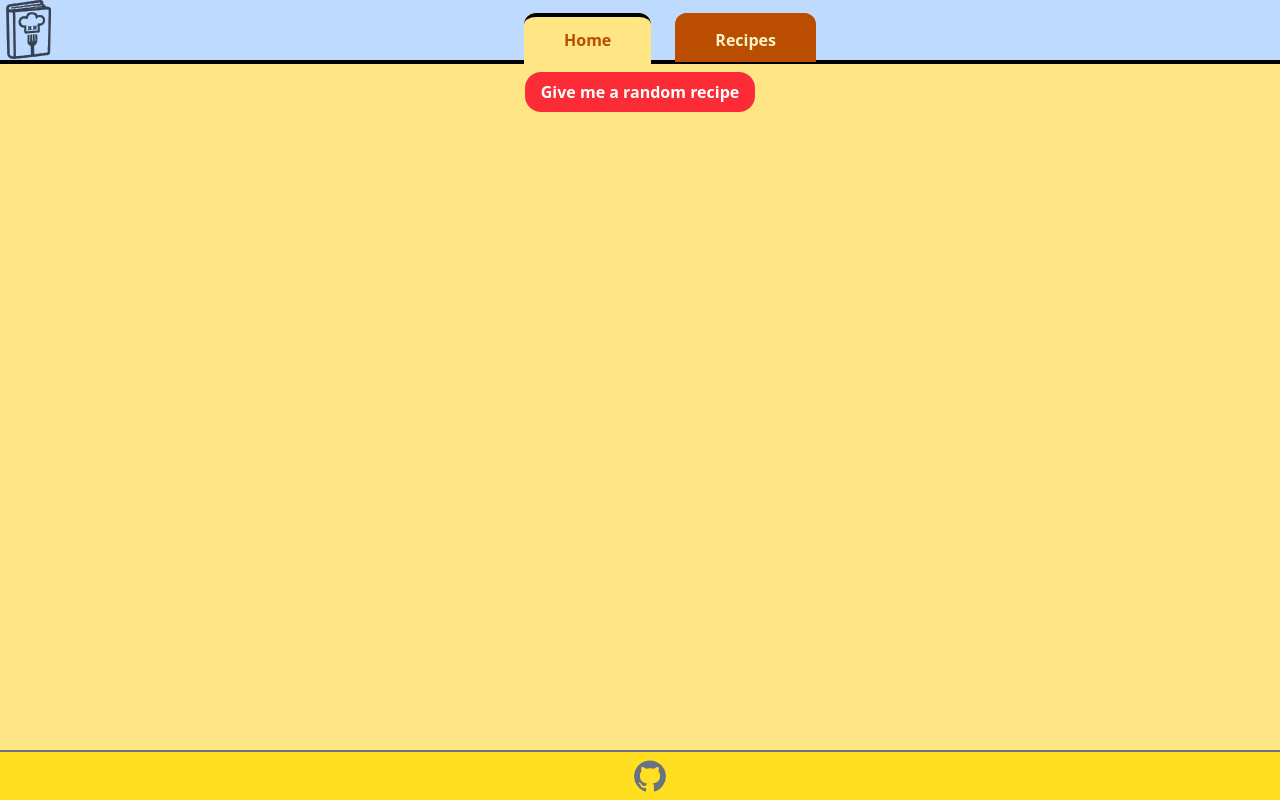
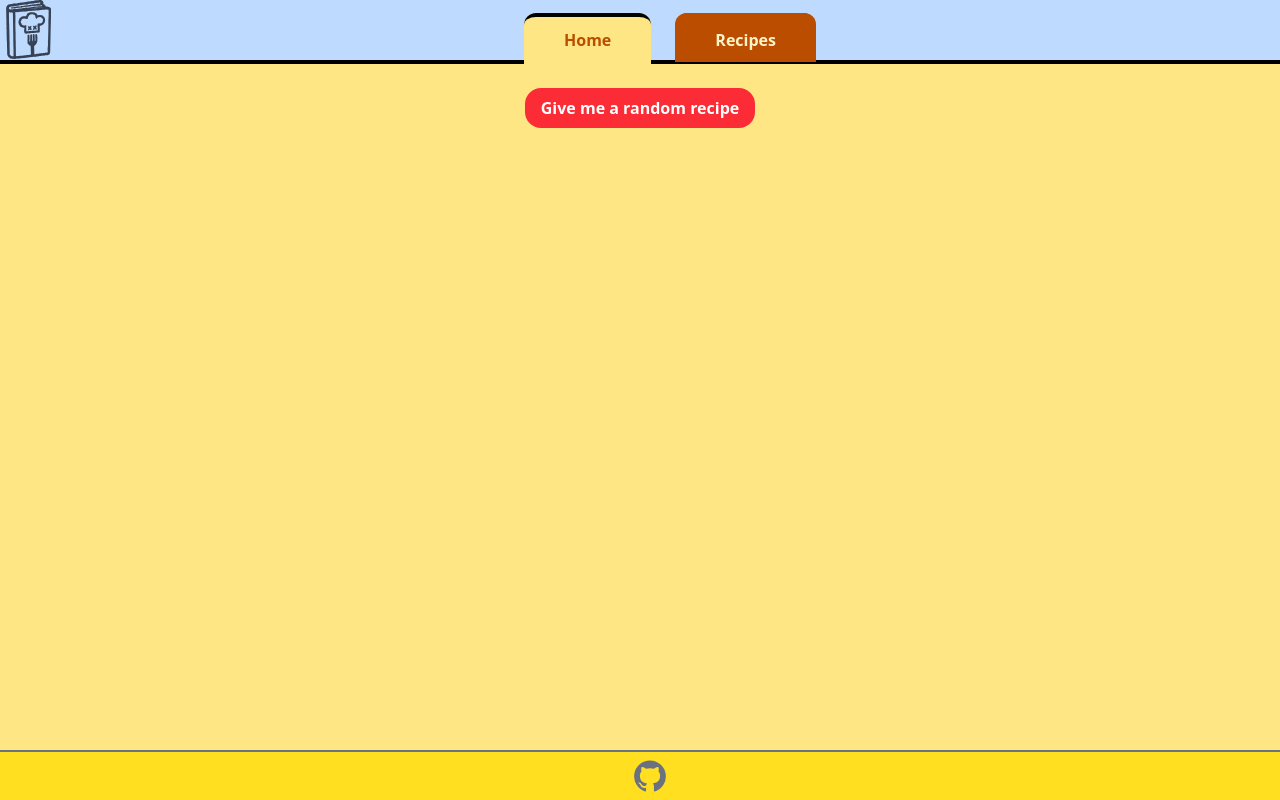
Before and after one commit to Tea-Sea/recipe-frontend, a React (Vite) app: page / in a window 1280 px wide. Built offline with nearby package versions, Linux system fonts and the light colour scheme; no server answers.

Commit message:
very minor UI changes

```diff
--- a/src/components/AddRecipe.tsx
+++ b/src/components/AddRecipe.tsx
@@ -120,7 +120,7 @@ const AddRecipe: React.FC<AddRecipeProps> = ({onSubmit}) => {
 		  <div className='font-bold text-xl mb-4 underline'>Add a new recipe:</div>
     </div>
 		<form onSubmit={handleSubmit} className='flex flex-col w-full max-w-3xl'>
-			<div className='flex items-center space-x-2 mb-2'>
+			<div className='flex items-center space-x-2 mb-2 border-1 border-white border-b-gray-300 pb-2'>
 				<div className="relative w-full">
 					<input
 					type="text"
--- a/src/pages/Home.tsx
+++ b/src/pages/Home.tsx
@@ -26,7 +26,7 @@ function Home() {
   return (
     <>
       <header className='flex justify-center'>
-        <button className='bg-red-500 hover:bg-red-700 active:bg-red-900 text-white font-bold py-2 px-4 my-2 rounded-2xl transition-colors' onClick={fetchRandomRecipeData}>
+        <button className='bg-red-500 hover:bg-red-700 active:bg-red-900 text-white font-bold py-2 px-4 mb-2 mt-6 rounded-2xl transition-colors' onClick={fetchRandomRecipeData}>
           Give me a random recipe
         </button>
       </header>
```
